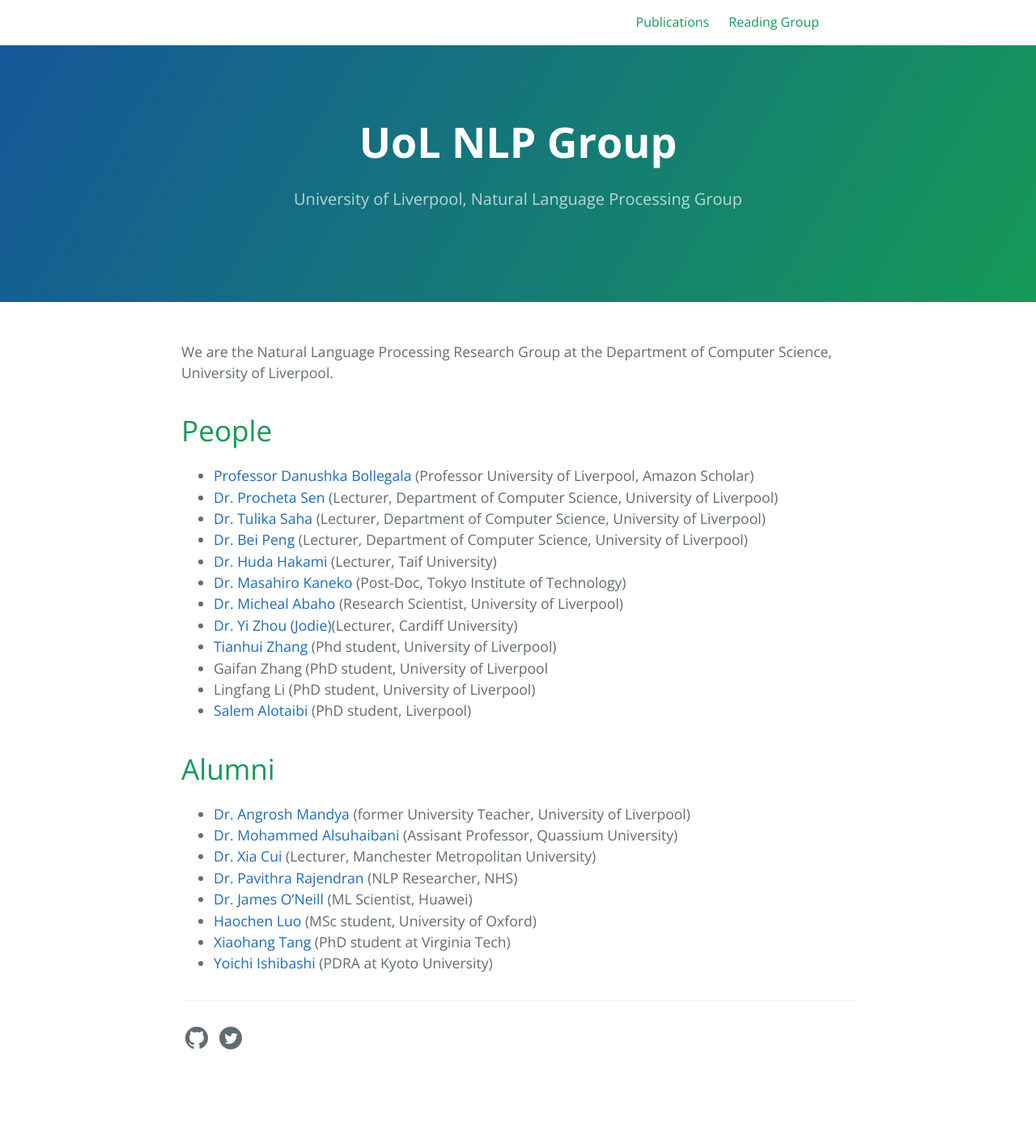
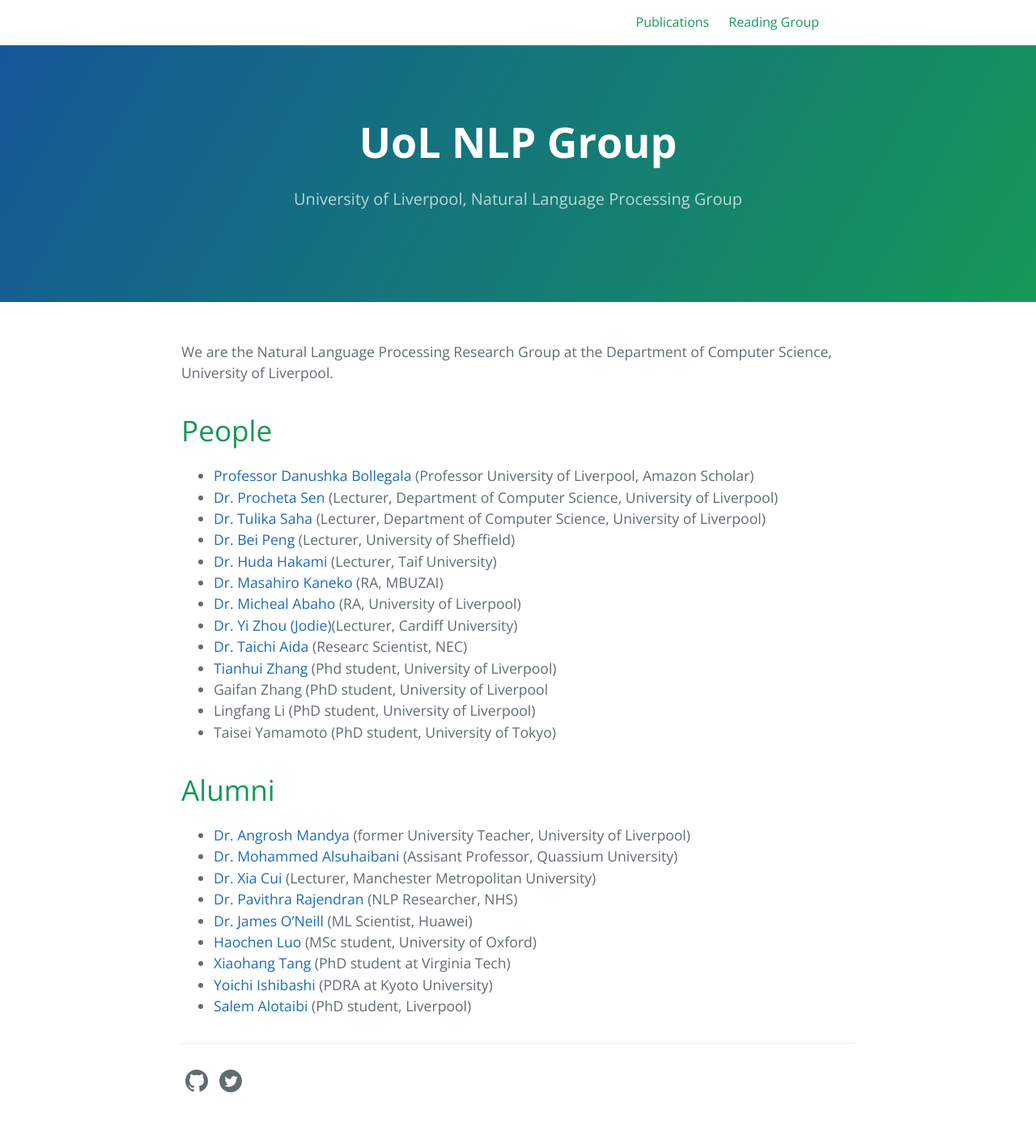
Before and after one commit to LivNLP/livnlp.github.io, a Jekyll site: the page built from index.md, in a window 1280 px wide. Shown: the whole page at 81% size. Built offline with Jekyll 4.4.1, drawn with Linux system fonts in a browser that asks for light colours; before the commit the page ends 1350 px from its top, so only the background shows below that.

Commit message:
updating members

```diff
--- a/index.md
+++ b/index.md
@@ -8,16 +8,16 @@ We are the Natural Language Processing Research Group at the Department of Compu
 - [Professor Danushka Bollegala](https://danushka.net/) (Professor University of Liverpool, Amazon Scholar)
 - [Dr. Procheta Sen](https://procheta.github.io/sprocheta/) (Lecturer, Department of Computer Science, University of Liverpool)
 - [Dr. Tulika Saha](https://sahatulika15.github.io/index.html) (Lecturer, Department of Computer Science, University of Liverpool)
-- [Dr. Bei Peng](https://beipeng.github.io/) (Lecturer, Department of Computer Science, University of Liverpool)
+- [Dr. Bei Peng](https://beipeng.github.io/) (Lecturer, University of Sheffield)
 - [Dr. Huda Hakami](https://scholar.google.com/citations?user=c1M8KpwAAAAJ&hl=en) (Lecturer, Taif University)
-- [Dr. Masahiro Kaneko](https://sites.google.com/view/masahirokaneko) (Post-Doc, Tokyo Institute of Technology)
-- [Dr. Micheal Abaho](https://mykelismyname.github.io/micheal/) (Research Scientist, University of Liverpool)
+- [Dr. Masahiro Kaneko](https://sites.google.com/view/masahirokaneko) (RA, MBUZAI)
+- [Dr. Micheal Abaho](https://mykelismyname.github.io/micheal/) (RA, University of Liverpool)
 - [Dr. Yi Zhou (Jodie)](https://jodiechou.github.io)(Lecturer, Cardiff University)
+- [Dr. Taichi Aida](https://sites.google.com/view/a1da) (Researc Scientist, NEC)
 - [Tianhui Zhang](https://avatagarde.github.io/) (Phd student, University of Liverpool)
 - Gaifan Zhang (PhD student, University of Liverpool
 - Lingfang Li (PhD student, University of Liverpool)
-- [Salem Alotaibi](https://salotaibi.github.io/) (PhD student, Liverpool)
-
+- Taisei Yamamoto (PhD student, University of Tokyo)
 
 # Alumni
 - [Dr. Angrosh Mandya](https://scholar.google.com/citations?user=V2IwYWQAAAAJ&hl=en) (former University Teacher, University of Liverpool)
@@ -28,3 +28,4 @@ We are the Natural Language Processing Research Group at the Department of Compu
 - [Haochen Luo](https://www.linkedin.com/in/haochen-luo-3a1290188/) (MSc student, University of Oxford)
 - [Xiaohang Tang](https://xiaohang-tang.github.io/) (PhD student at Virginia Tech)
 - [Yoichi Ishibashi](https://yoichi1484.github.io/) (PDRA at Kyoto University)
+- [Salem Alotaibi](https://salotaibi.github.io/) (PhD student, Liverpool)
```
